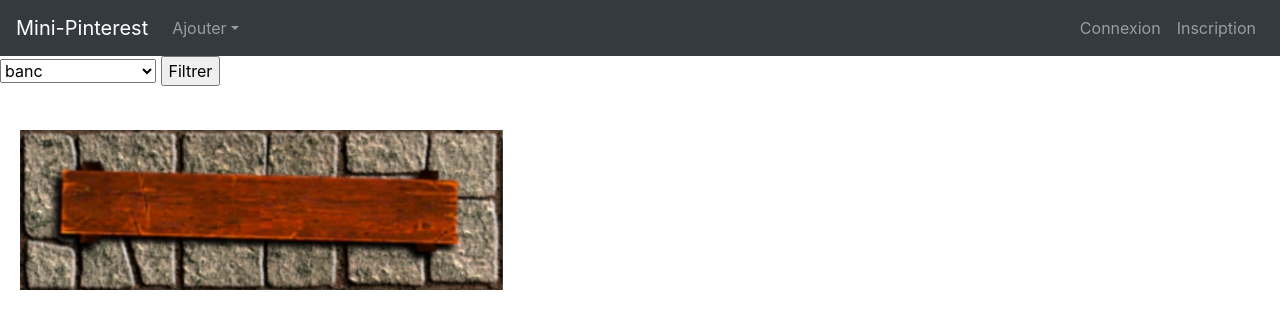
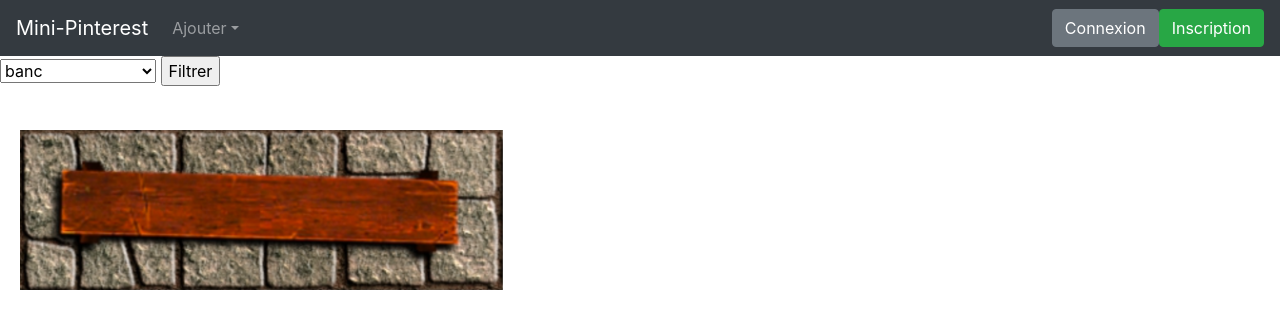
Before and after one commit to felixbardy/MiniPinterest, a PHP site: page /index.php?category=1 in a window 1280 px wide. Shown: the top 329 px of the page. Run offline with PHP 8.4, Linux system fonts and the light colour scheme; data comes from the database, SQL or seed files in the repository.

Commit message:
Modification de la barre de navigation

```diff
--- a/func/interface_generation.php
+++ b/func/interface_generation.php
@@ -26,19 +26,19 @@ function generatePageHeader($place)
       $header .= "<li class=\"nav-item";
       if ($place == "Connexion") $header .= " active";
       $header .= "\">
-        <a class=\"nav-link\" href=\"./connexion.php\">Connexion</a>
+        <a href=\"./connexion.php\"><button class=\"btn btn-secondary\">Connexion</button></a>
       </li>
       <li class=\"nav-item";
       if ($place == "Inscription") $header .= " active";
       $header .= "\">
-        <a class=\"nav-link\" href=\"./inscription.php\">Inscription</a>
+        <a href=\"./inscription.php\"><button class=\"btn btn-success\">Inscription</button></a>
       </li>";
     }
     else
     {
       $header .= "<li class=\"nav-item navbar-text\">Bonjour " . $_SESSION["username"] . ".</li>";
       $header .= "<li class=\"nav-item\">
-        <a class=\"nav-link\" href=\"./deconnexion.php\">Déconnexion</a>
+        <a href=\"./deconnexion.php\"><button class=\"btn btn-secondary\">Déconnexion</button></a>
       </li>";
     }
     $header .= "</ul>
```
